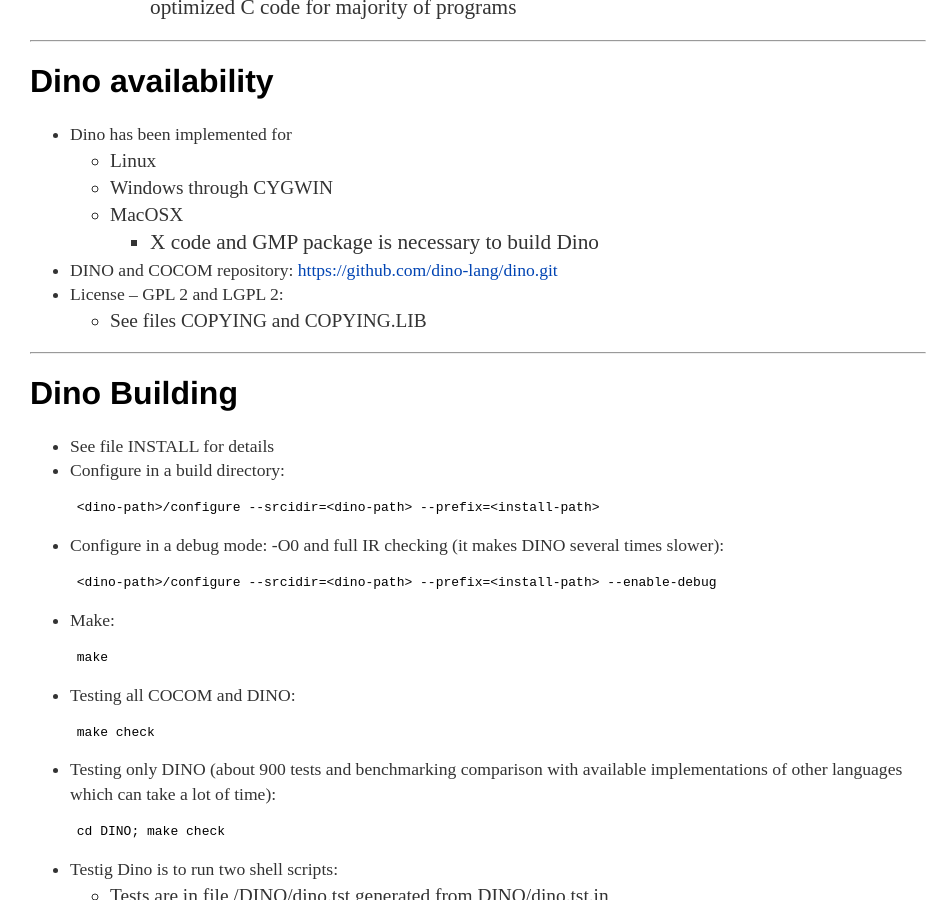
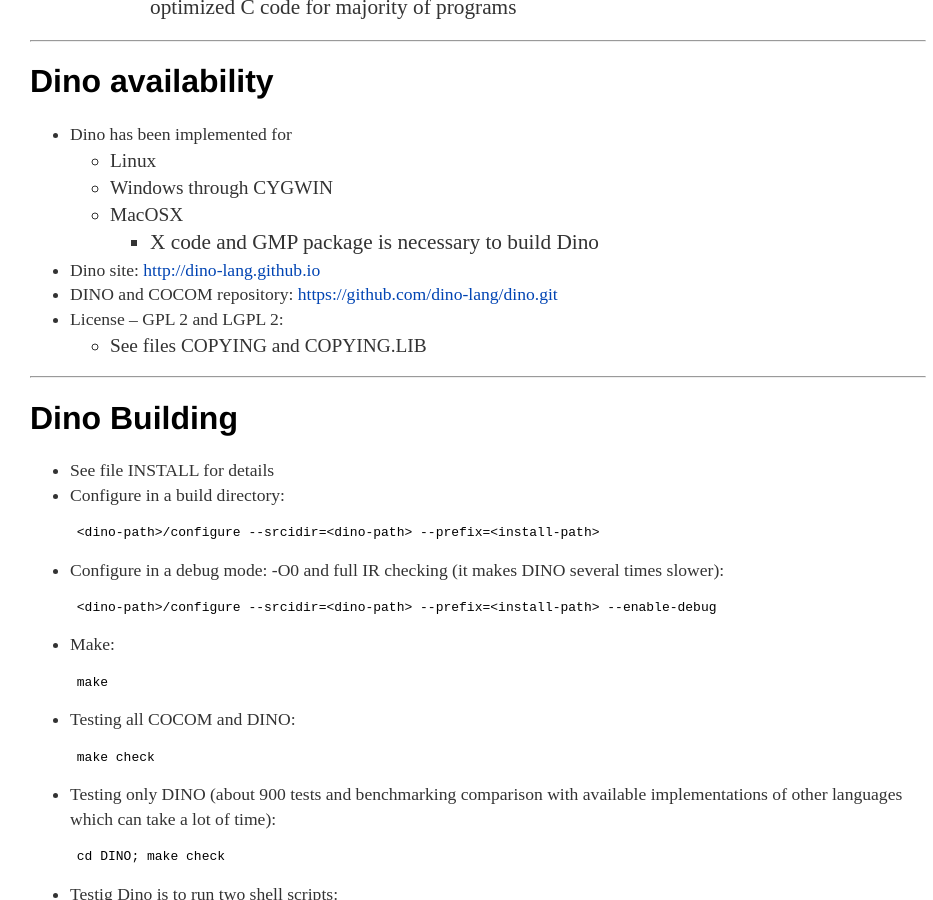
Before and after one commit to dino-lang/dino-lang.github.io, a Jekyll site: the page built from learn/overview.md, in a window 1280 px wide and 900 px high, scrolled down 15416 px. Shown: the whole window, without its empty margins (162-1095 px from the left). Built offline with Jekyll 4.4.1, drawn with Linux system fonts in a browser that asks for light colours.

Commit message:
Update after updating README.md

```diff
--- a/learn/overview.md
+++ b/learn/overview.md
@@ -788,6 +788,8 @@
   * Windows through CYGWIN
   * MacOSX
     * X code and GMP package is necessary to build Dino
+* Dino site:
+      <http://dino-lang.github.io>
 * DINO and COCOM repository:
       <https://github.com/dino-lang/dino.git>
 * License -- GPL 2 and LGPL 2:
```
